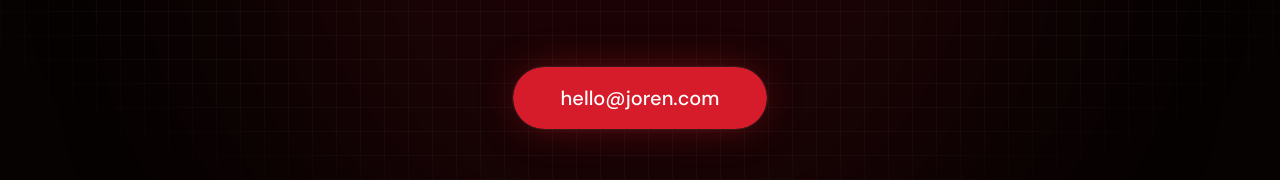
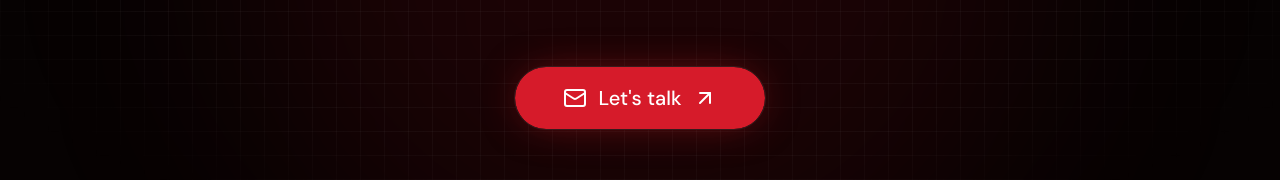
Before and after one commit to jorenverdad/portfolio, a Next.js app: page / in a window 1280 px wide. Shown: the part 9450-9630 px from the top of the page. Built offline with nearby package versions, Linux system fonts and the light colour scheme; no server answers.

Commit message:
feat(contact): redesign contact button with mailto link
Replace the button component with an anchor tag configured for a mailto link to the updated personal email address. Include Mail and ArrowUpRight icons with hover animations to enhance the design.

```diff
--- a/src/components/sections/contact.tsx
+++ b/src/components/sections/contact.tsx
@@ -2,10 +2,12 @@
 
 import React from 'react';
 import { motion } from 'motion/react';
-import { Button } from '@/components/ui/button';
+import { buttonVariants } from '@/components/ui/button';
+import { cn } from '@/lib/utils';
+import { Mail, ArrowUpRight } from 'lucide-react';
 
 export function ContactSection() {
-  const email = 'hello@joren.com';
+  const email = 'jorenverdad@gmail.com';
 
   return (
     <section id="contact" className="relative py-32 overflow-hidden bg-background">
@@ -62,9 +64,17 @@ export function ContactSection() {
             transition={{ type: "spring", stiffness: 400, damping: 17 }}
             className="pt-8"
           >
-            <Button size="lg" className="h-16 px-12 text-xl rounded-full shadow-[0_0_40px_-10px_rgba(224,32,32,0.5)] bg-brand-500 hover:bg-brand-600 text-white transition-all duration-300 shimmer-btn border border-brand-400/20">
-              {email}
-            </Button>
+            <a
+              href={`mailto:${email}`}
+              className={cn(
+                buttonVariants({ size: "lg" }),
+                "h-16 px-12 text-xl rounded-full shadow-[0_0_40px_-10px_rgba(224,32,32,0.5)] bg-brand-500 hover:bg-brand-600 text-white transition-all duration-300 shimmer-btn border border-brand-400/20 inline-flex items-center gap-3 group/contact-btn cursor-pointer"
+              )}
+            >
+              <Mail className="size-6 transition-transform duration-300 group-hover/contact-btn:scale-110" />
+              <span>Let's talk</span>
+              <ArrowUpRight className="size-6 transition-transform duration-300 group-hover/contact-btn:translate-x-1 group-hover/contact-btn:-translate-y-1" />
+            </a>
           </motion.div>
         </motion.div>
       </div>
```
